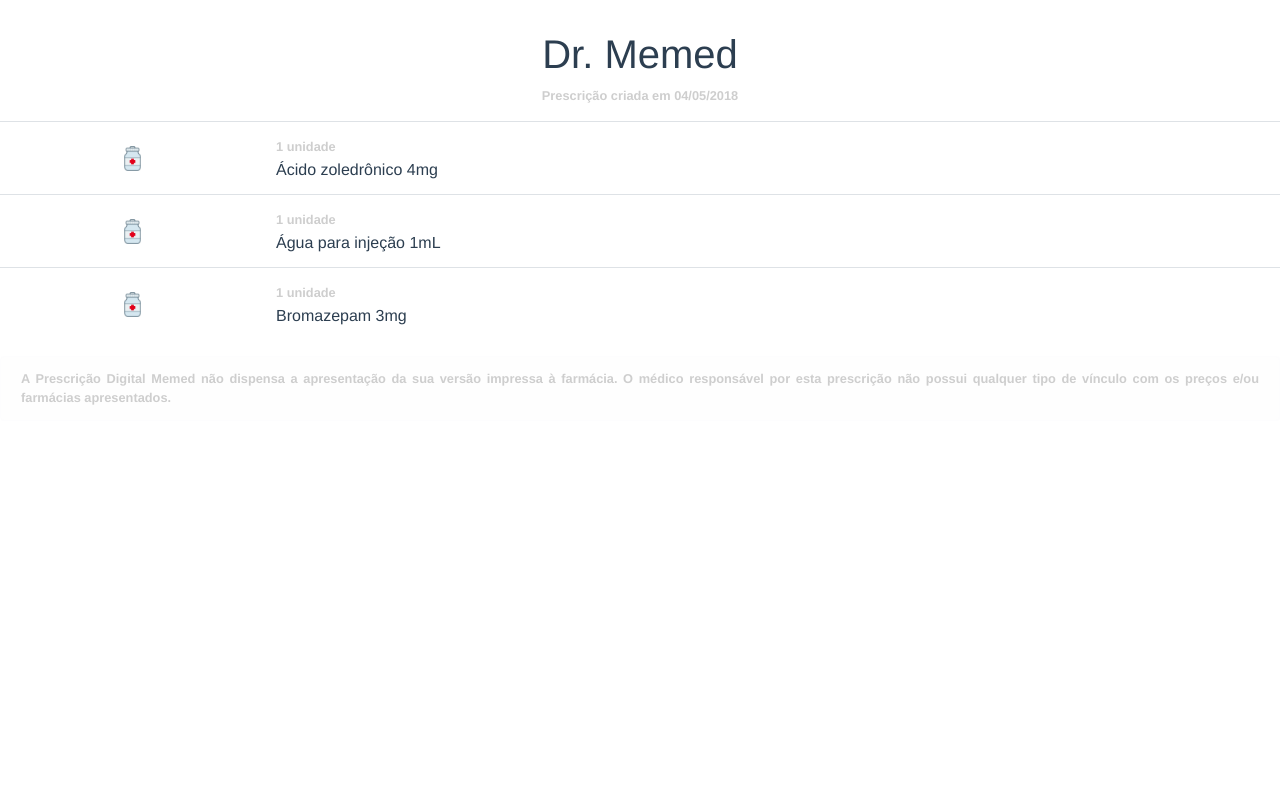
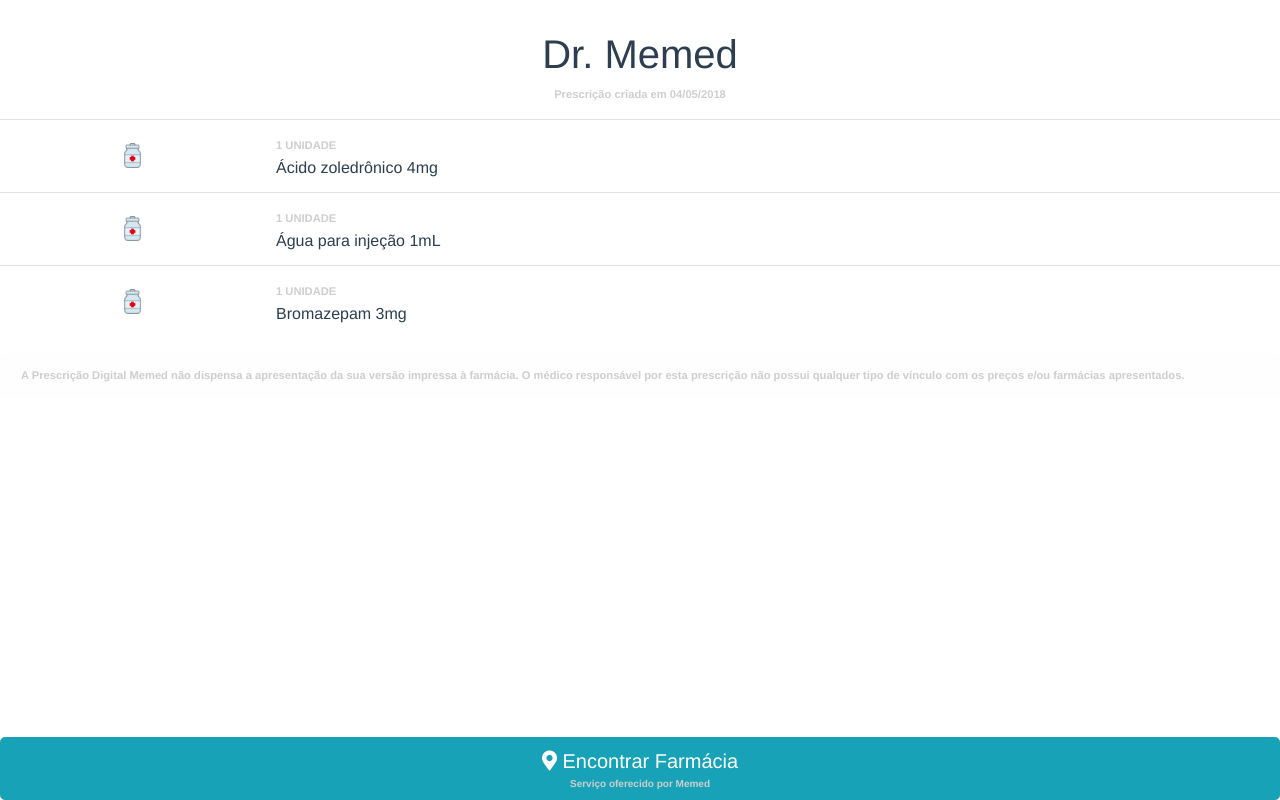
Before and after one commit to DavidCardoso/memed-vuejs, a Vue app: page / in a window 1280 px wide. Built offline with nearby package versions, Linux system fonts and the light colour scheme.

Commit message:
Prescription view - Added search button on Prescription Vue component

```diff
--- a/src/App.vue
+++ b/src/App.vue
@@ -20,16 +20,21 @@
   margin-top: 30px;
 }
 
+.alert-light {
+  text-align: justify;
+  text-justify: inter-word;
+}
+
 .msg,
 .alert-light {
   color: #cecece;
-  font-size: 80%;
+  font-size: 0.7em;
   font-weight: bold;
 }
 
-.alert-light {
-  text-align: justify;
-  text-justify: inter-word;
+.btn .msg {
+  font-size: 0.5em;
+  display: block;
 }
 
 .metric-unit {
@@ -39,4 +44,9 @@
 .medicine-icon {
   width: 25px;
 }
+
+.fixed-bottom {
+    position: fixed;
+    bottom: 0px;
+}
 </style>
--- a/src/components/MedicamentsList.vue
+++ b/src/components/MedicamentsList.vue
@@ -6,7 +6,7 @@
         <img class="medicine-icon" :src="med.icon">
       </td>
       <td style="text-align: left;">
-        <span class="msg">{{ metricUnit(med) }}</span>
+        <span class="msg metric-unit">{{ metricUnit(med) }}</span>
         <br>
         <span>{{ med.name }}</span>
       </td>
--- a/src/components/Prescription.vue
+++ b/src/components/Prescription.vue
@@ -4,6 +4,10 @@
     <p class="msg">{{ date_msg }}</p>
     <medicaments-list :medicaments="medicaments"></medicaments-list>
     <p class="alert alert-light">{{ alert_msg }}</p>
+    <button type="button" class="btn btn-info btn-lg btn-block fixed-bottom">
+      <i class="fas fa-map-marker-alt"></i> Encontrar Farmácia
+      <span class="msg">Serviço oferecido por Memed</span>
+    </button>
   </div>
 </template>
 
@@ -19,7 +23,7 @@
     return {
       doctor: 'Dr. Memed',
       date: '04/05/2018',
-      msg: [
+      msgs: [
         'Prescrição criada em ',
         'A Prescrição Digital Memed não dispensa a apresentação da sua versão impressa à farmácia. O médico responsável por esta prescrição não possui qualquer tipo de vínculo com os preços e/ou farmácias apresentados.'
       ],
@@ -47,10 +51,10 @@
   },
   computed: {
     date_msg () {
-      return this.msg[0] + this.date
+      return this.msgs[0] + this.date
     },
     alert_msg () {
-      return this.msg[1]
+      return this.msgs[1]
     }
   }
 }
```
